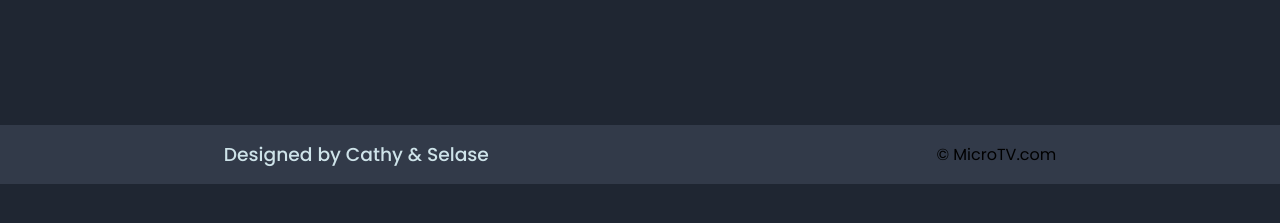
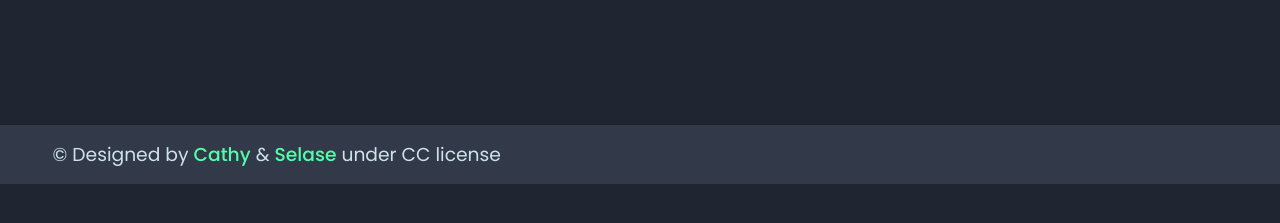
Before and after one commit to dewslyse/JS-capstone, a website built with webpack: page src/index.html in a window 1280 px wide. Shown: the part 87-310 px from the top of the page. Built offline with nearby package versions, Linux system fonts and the light colour scheme; no server answers.

Commit message:
Update footer style

```diff
--- a/src/index.html
+++ b/src/index.html
@@ -33,8 +33,11 @@
   </main>
 
   <footer>
-    <h3 class="footer-text">Designed by <span>Cathy</span> & <span>Selase</span></h3>
-    <p>&copy; MicroTV.com</p>
+    <div class="footer-box">
+      <h3 class="footer-text">&copy; Designed by <a href="https://github.com/kemigabocatherine" target="_blank"
+          rel="noopener noreferrer">Cathy</a> & <a href="https://github.com/dewslyse" target="_blank"
+          rel="noopener noreferrer">Selase</a> under CC license</h3>
+    </div>
   </footer>
 </body>
 
--- a/src/style.scss
+++ b/src/style.scss
@@ -219,17 +219,39 @@ li {
     grid-template-columns: repeat(3, 1fr);
     gap: 40px;
   }
+
+  footer {
+    display: flex;
+    justify-content: flex-start;
+  }
+
+  .footer-box {
+    display: flex;
+    max-width: 1200px;
+    width: 100%;
+    margin-left: 25px;
+  }
+
+  .footer-text {
+    text-align: left;
+  }
 }
 
 footer {
-  align-items: center;
   display: flex;
-  justify-content: space-around;
+  justify-content: center;
   background-color: $dark-grayish-blue;
-  padding: 15px 0;
+  padding: 15px;
 }
 
 .footer-text {
+  text-align: center;
   color: $light-cyan;
-  font-weight: 500;
+  font-weight: 400;
+
+  a {
+    font-weight: 500;
+    color: $neon-green;
+    text-decoration: none;
+  }
 }
```
Also changed, not shown: src/style.css (added).
